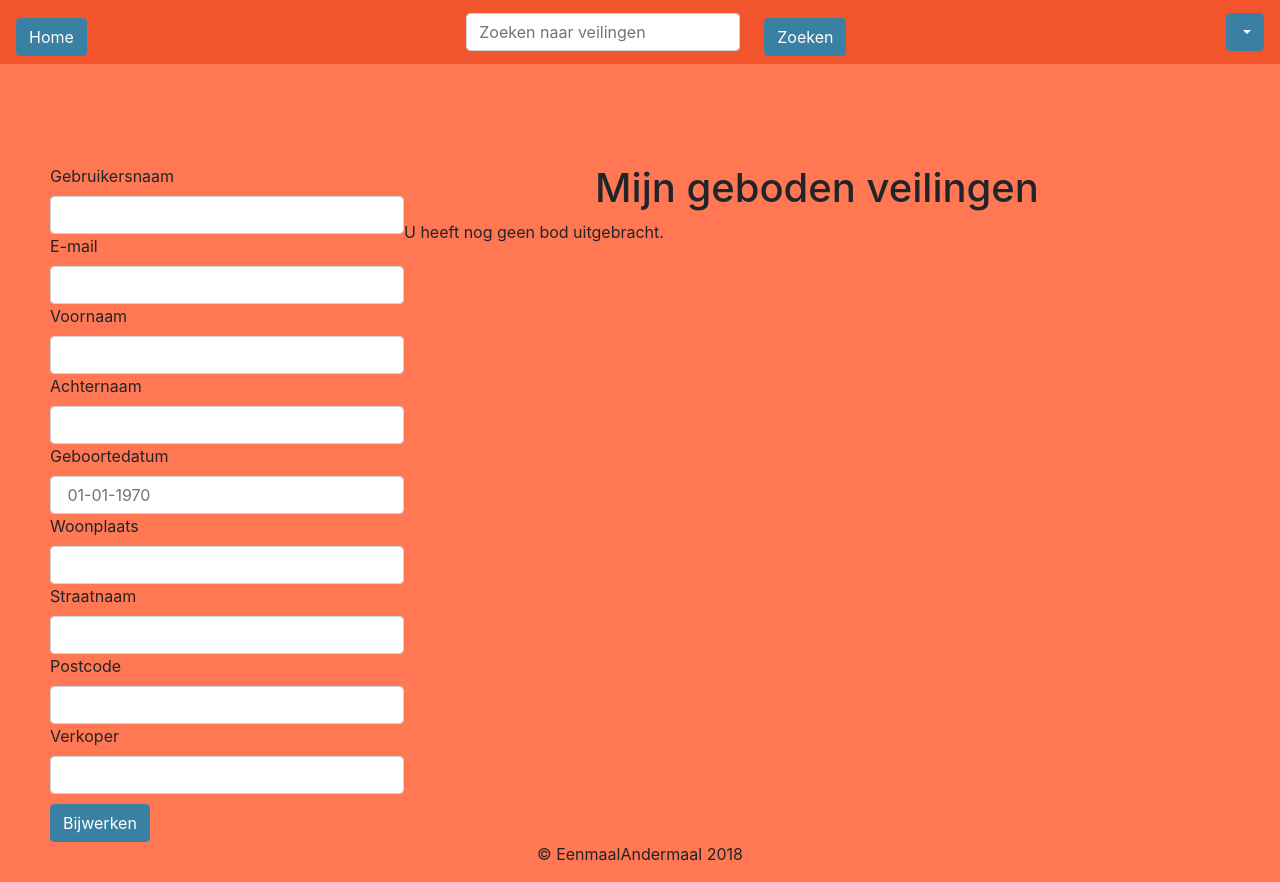
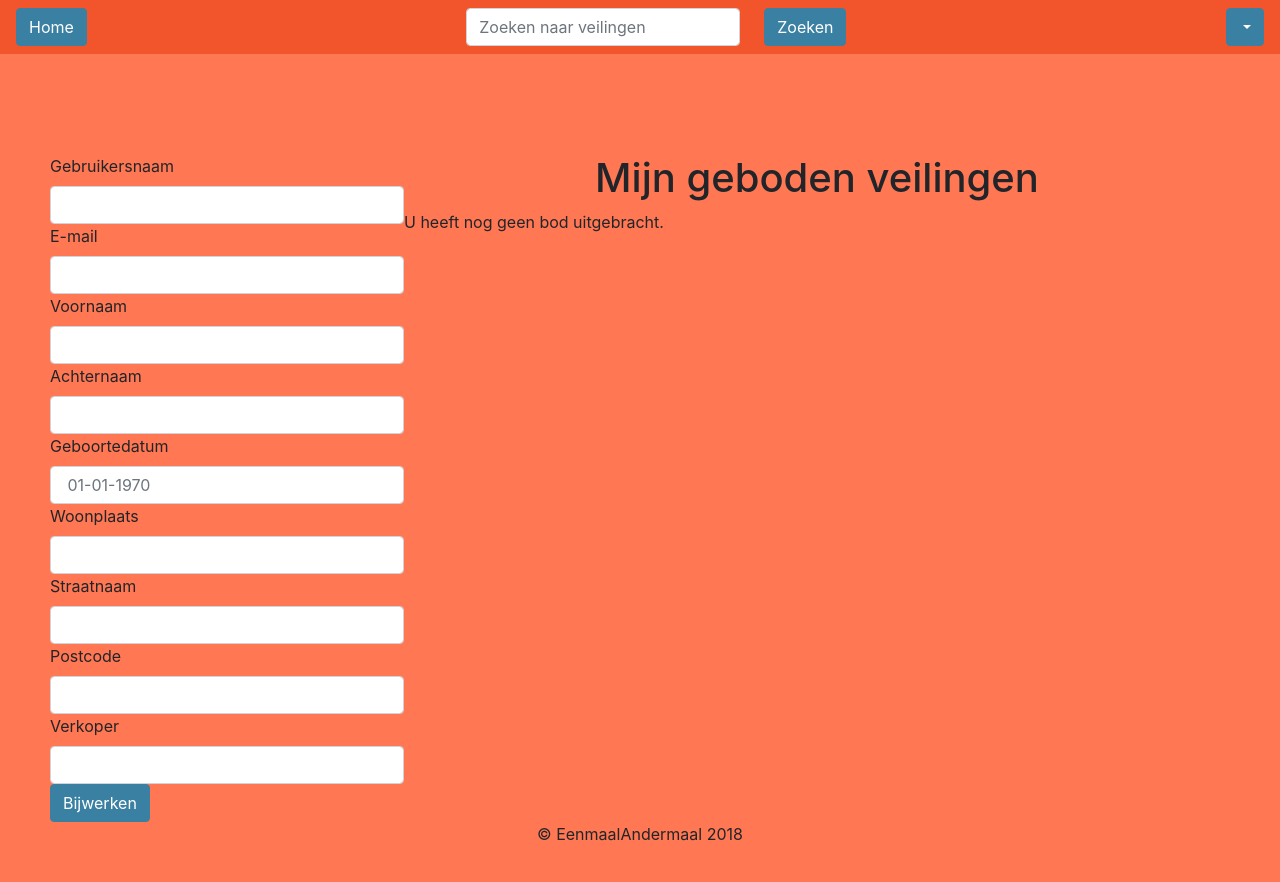
Before and after one commit to noahdingen/I-project, a PHP site: page /profielpagina.php?bewerken=true in a window 1280 px wide. After the commit the page ends 841 px from the top, so only its background shows below. Run offline with PHP 8.4, Linux system fonts and the light colour scheme; the visitor is signed in with stand-in values (Sample User, id 1); data that the repository does not hold is empty; some libraries are stand-ins or nearby versions.

Commit message:
header ff beter en mooier gemaakt want t was lelijk toen met profielpagina en nu nie meer

```diff
--- a/assets/css/detailpagina_gebruiker.css
+++ b/assets/css/detailpagina_gebruiker.css
@@ -11,12 +11,6 @@ form{
 .kolommen {
     width: 30%;
 }
-
-.btn-primary{
-    margin-top: 10px;
-}
-
-
 
 h1.display-4{
     text-align: center;
--- a/assets/css/profielpagina.css
+++ b/assets/css/profielpagina.css
@@ -14,10 +14,6 @@
 
 .kolommen {
     display: flex;
-}
-
-.btn-primary{
-    margin-top: 10px;
 }
 
 h1.display-4{
--- a/profielpagina.php
+++ b/profielpagina.php
@@ -3,6 +3,7 @@ if (!isset($_SESSION)) {
     session_start();
 }
 include_once 'databaseverbinding/database_connectie.php';
+
 $titel = 'Profielpagina';
 include_once 'header.php';
 include_once 'php/gegevens_ophalen.php';
@@ -10,11 +11,9 @@ include_once 'php/beheerder_zoeken.php';
 include_once 'php/veilingenbekijken.php';
 if($_GET["bewerken"] == 'false'){
     $inhoudstype = 'readonly';
-}
-else{
+} else{
     $inhoudstype = '';
 }
-
 
 echo '
     <script type="application/javascript" src="./assets/js/timerJava.js"></script>
```
